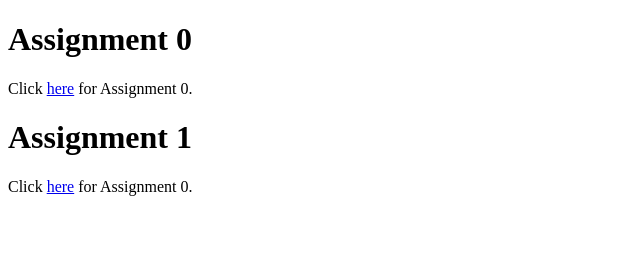
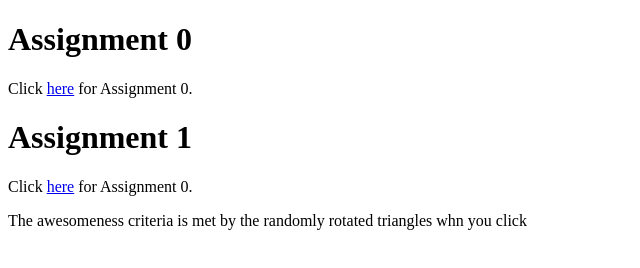
Before and after one commit to dsingh010/160Assignments, a plain HTML site: page index.html in a window 1280 px wide. Shown: the whole page, without its empty margins (0-640 px from the left). Drawn offline with Linux system fonts and the light colour scheme.

Commit message:
Update index.html

```diff
--- a/index.html
+++ b/index.html
@@ -11,5 +11,6 @@
     <p>Click <a href="asg0.html">here</a> for Assignment 0.</p>
     <h1>Assignment 1</h1>
     <p>Click <a href="ASG1/ColoredPoint.html">here</a> for Assignment 0.</p>
+    The awesomeness criteria is met by the randomly rotated triangles whn you click
 </body>
 </html>
```
